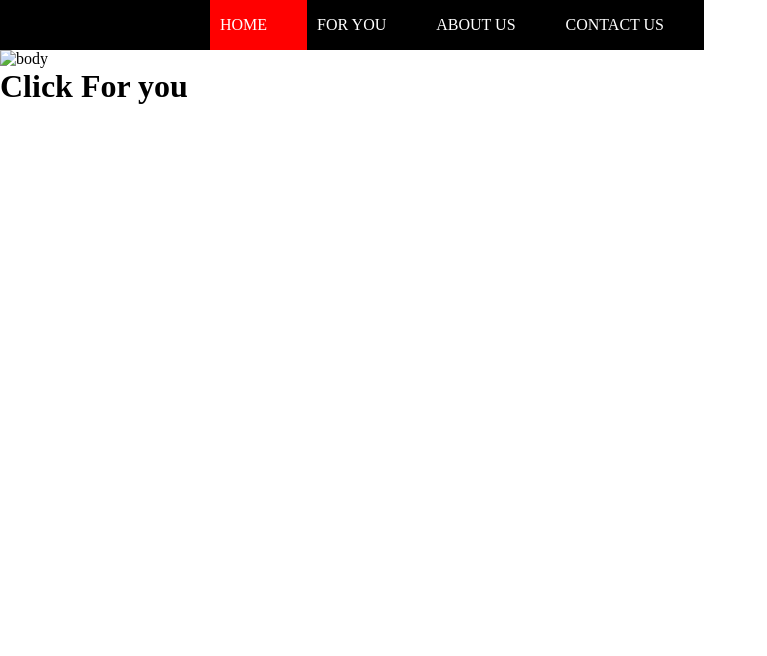
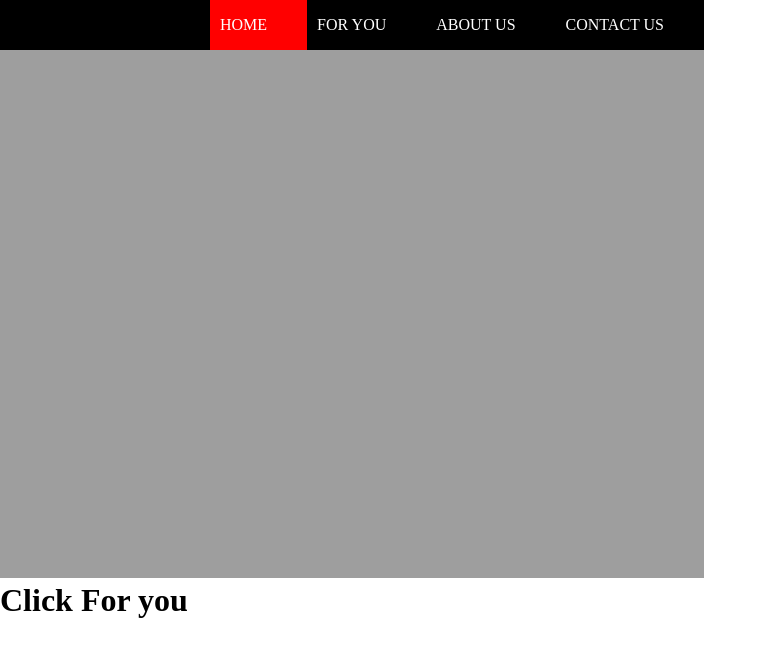
Before and after one commit to md-ash/amr, a plain HTML site: page index.html in a window 1280 px wide. Shown: the whole page, without its empty margins (0-767 px from the left). Drawn offline with Linux system fonts and the light colour scheme; the site is published under a folder, as on GitHub Pages, so addresses that start at the root find nothing.

Commit message:
Update index.html

```diff
--- a/index.html
+++ b/index.html
@@ -14,7 +14,7 @@
                  <li><a href="#">CONTACT US</a></li>
             </ul>
         </div>
-        <img src="/IMG_20191116_172134.jpg" alt="body" width="55%" height="100%">
+        <img src="IMG_20191116_172134.jpg" alt="body" width="55%" height="100%">
         <h1>Click For you</h1>
 
 
```
